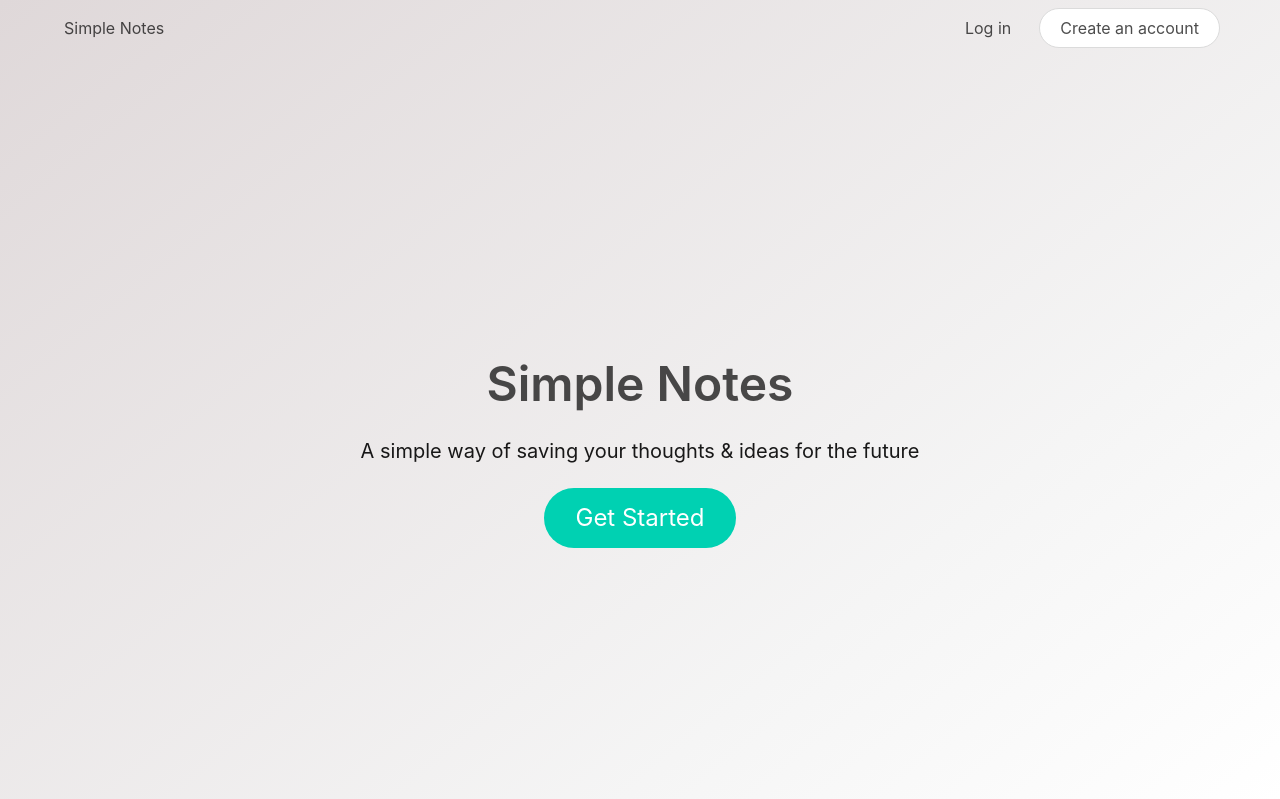
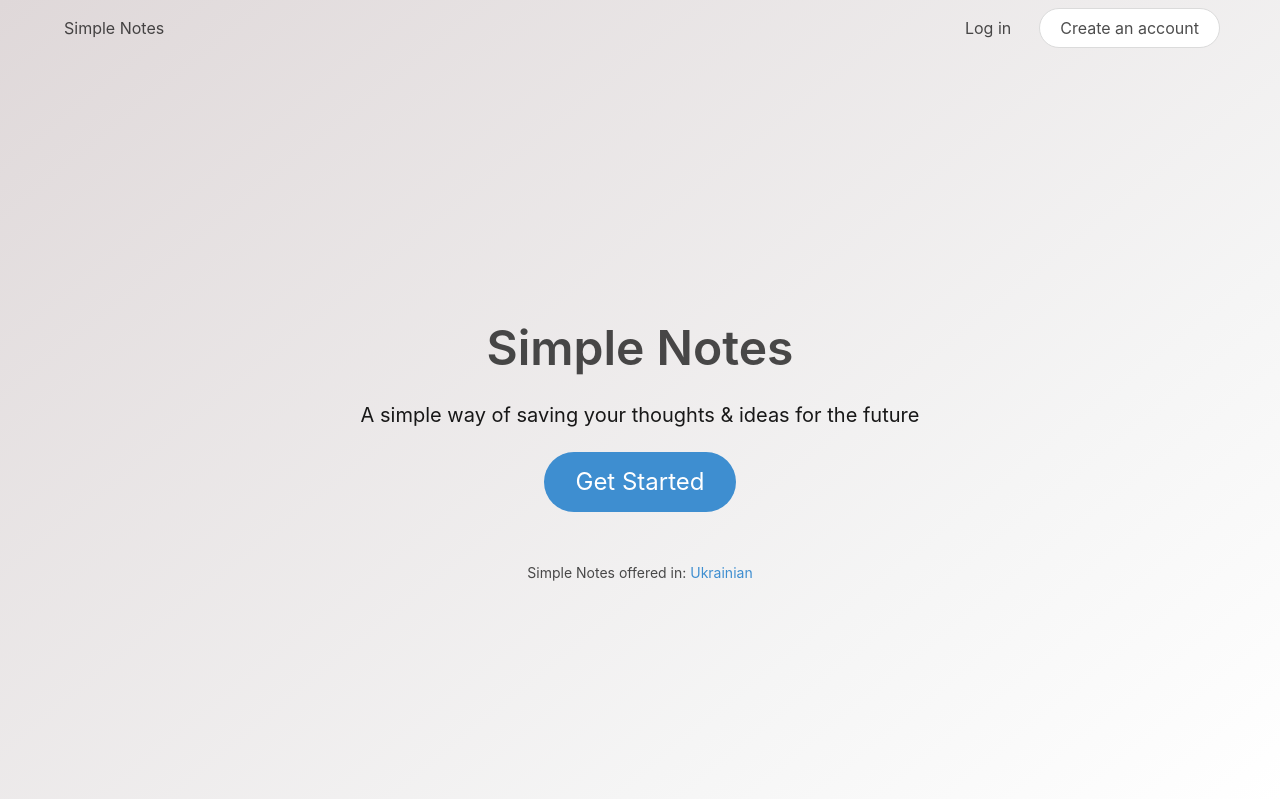
Before and after one commit to Namnetsy/simple-notes-django-app, a Django app: page /en/ in a window 1280 px wide. Shown: the top 799 px of the page. Run offline with Django 3.2, Linux system fonts and the light colour scheme.

Commit message:
add language option on the front page & update translations

```diff
--- a/simple_notes/notes/templates/notes/index.html
+++ b/simple_notes/notes/templates/notes/index.html
@@ -41,7 +41,10 @@
 				<div class="container has-text-centered">
 					<h1 class="title is-size-1 my-6">Simple Notes</h1>
 					<p class="subtitle">{% translate "A simple way of saving your thoughts & ideas for the future" %}</p>
-					<a class="button is-primary is-large is-rounded" href="{% url 'notes:sign-up' %}">{% translate "Get Started" context "Text on a button" %}</a>
+					<a class="button is-info is-large is-rounded" href="{% url 'notes:sign-up' %}">{% translate "Get Started" context "Text on a button" %}</a>
+					<div class="mt-6">
+						<small>{% translate "Simple Notes offered in: <a class='has-text-info' href='/uk'>Ukrainian</a>" context "Small text with a link on the front page." %}</small>
+					</div>
 				</div>
 			</div>
 		</section>
@@ -119,7 +122,7 @@
 				<div class="container has-text-centered">
 					<h2 class="title is-size-1 my-6">{% translate "Let's get started" context "Heading" %}</h2>
 					<p class="subtitle">{% translate "Do not hesitate, start using <strong>Simple Notes</strong> right now!" %}</p>
-					<a class="button is-large is-primary is-rounded" href="{% url 'notes:sign-up' %}">{% translate "Create an account" context "Text on a button" %}</a>
+					<a class="button is-large is-info is-rounded" href="{% url 'notes:sign-up' %}">{% translate "Create an account" context "Text on a button" %}</a>
 				</div>
 			</div>
 		</section>
```
Also changed, not shown: simple_notes/notes/locale/uk/LC_MESSAGES/django.po, simple_notes/simple_notes/locale/uk/LC_MESSAGES/django.po, 1 other file.
